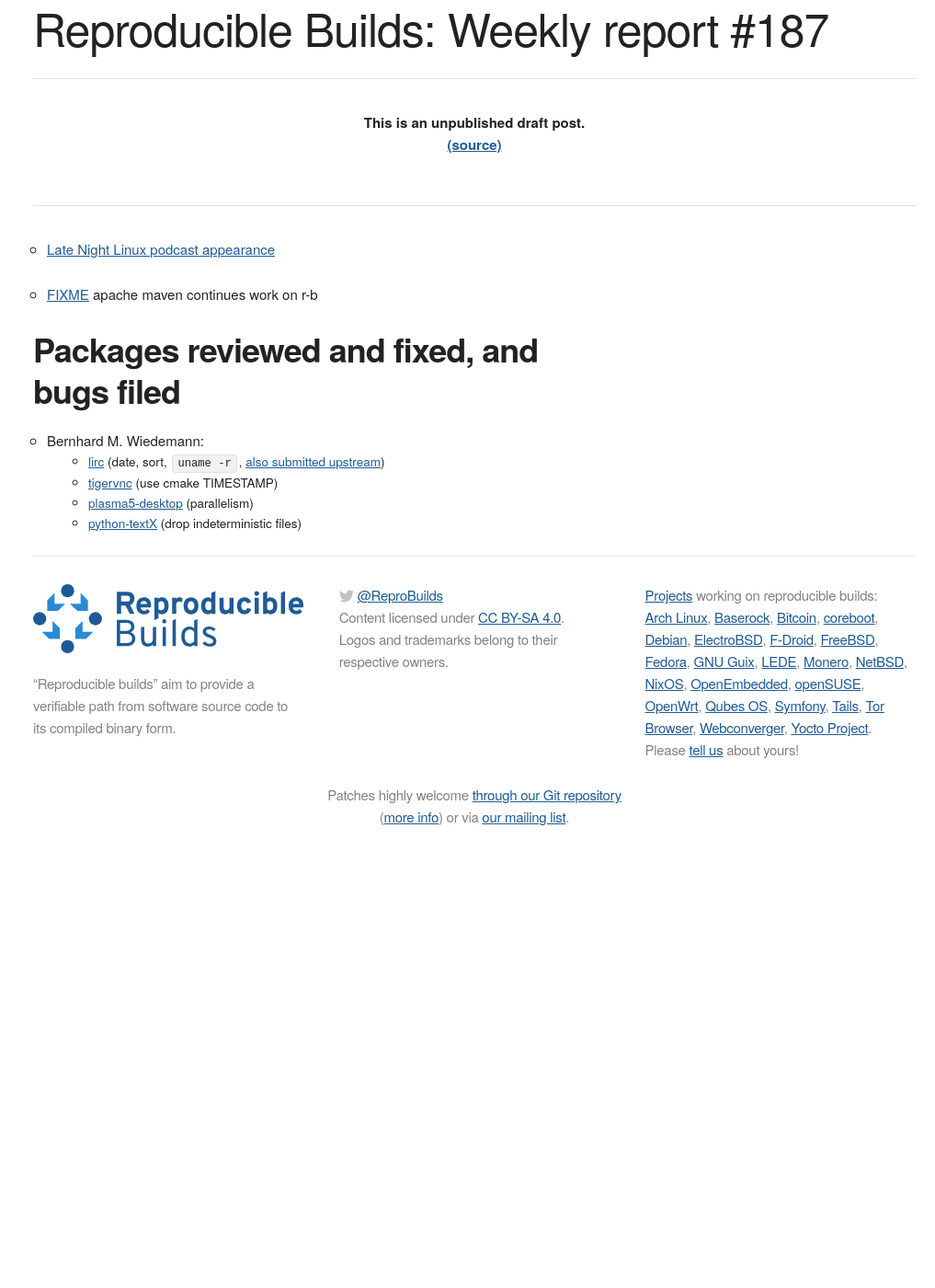
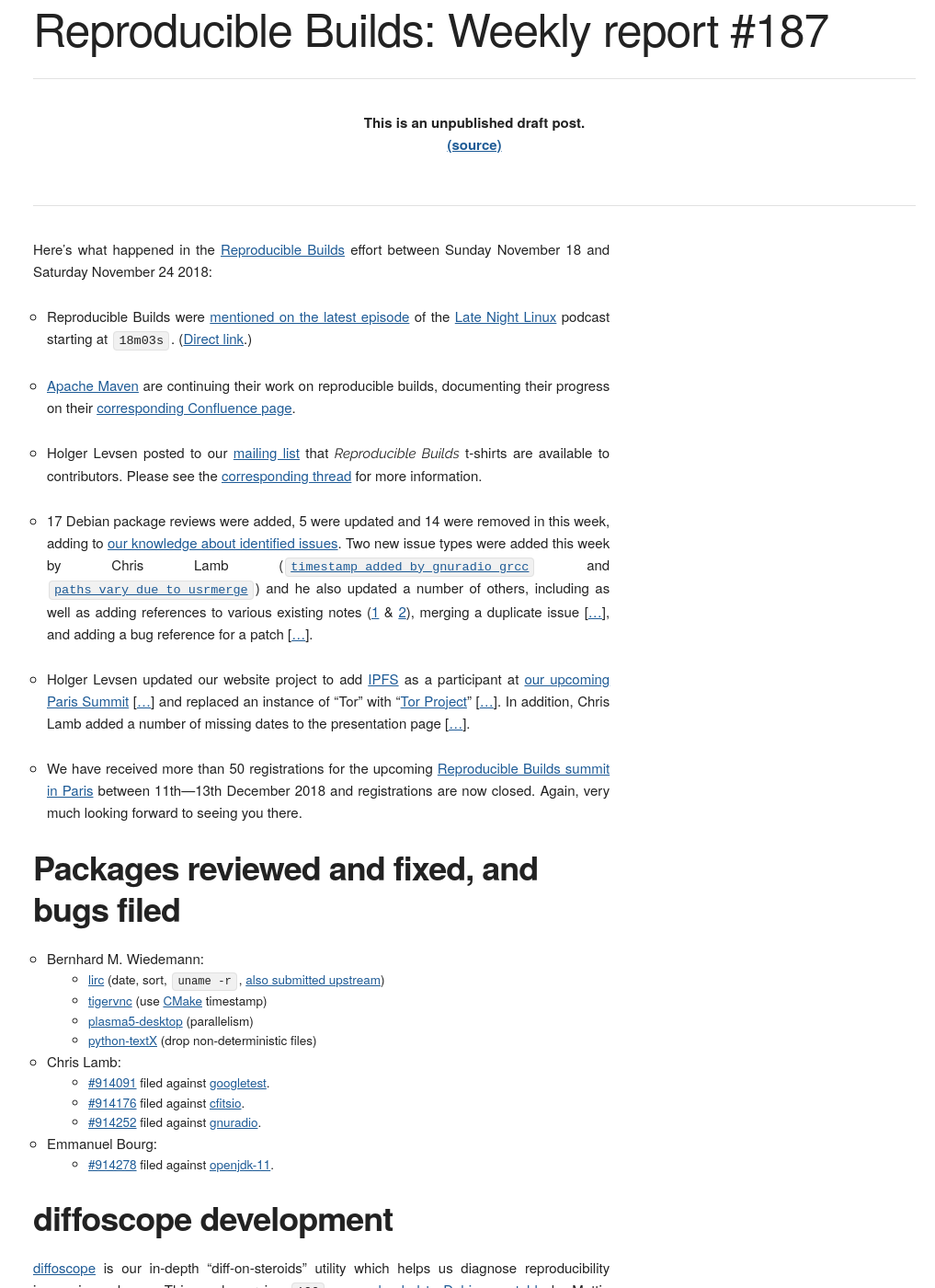
Before and after one commit to prototypefund/reproducible-website, a Jekyll site: the page built from _blog/posts/187.md, in a window 1280 px wide and 1400 px high, scrolled down 190 px. Shown: the whole window at 92% size, without its empty margins (124-1141 px from the left). Built offline with Jekyll 4.4.1, drawn with Linux system fonts in a browser that asks for light colours; some web fonts are replaced; before the commit the page ends 1120 px from its top, so only the background shows below that; some of the changed text lies outside the part shown.

Commit message:
187: Initial draft.

```diff
--- a/_blog/posts/187.md
+++ b/_blog/posts/187.md
@@ -3,15 +3,68 @@
 week: 187
 ---
 
-* [Late Night Linux podcast appearance](https://pca.st/He12#t=18m03s)
+Here's what happened in the [Reproducible Builds](https://reproducible-builds.org) effort between Sunday November 18 and Saturday November 24 2018:
 
-* [FIXME](https://cwiki.apache.org/confluence/pages/viewpage.action?pageId=74682318) apache maven continues work on r-b
+* Reproducible Builds were [mentioned on the latest episode](https://latenightlinux.com/late-night-linux-episode-50/) of the [Late Night Linux](https://bitbucket.org/mstrobel/procyon) podcast starting at `18m03s`. ([Direct link](https://pca.st/He12#t=18m03s).)
+
+* [Apache Maven](https://maven.apache.org/) are continuing their work on reproducible builds, documenting their progress on their [corresponding Confluence page](https://cwiki.apache.org/confluence/pages/viewpage.action?pageId=74682318).
+
+* Holger Levsen posted to our [mailing list](https://lists.reproducible-builds.org/pipermail/rb-general/) that *Reproducible Builds* t-shirts are available to contributors. Please see the [corresponding thread](https://lists.reproducible-builds.org/pipermail/rb-general/2018-November/001266.html) for more information.
+
+* 17 Debian package reviews were added, 5 were updated and 14 were removed in this week, adding to [our knowledge about identified issues](https://tests.reproducible-builds.org/debian/index_issues.html). Two new issue types were added this week by Chris Lamb ([`timestamp_added_by_gnuradio_grcc`](https://salsa.debian.org/reproducible-builds/reproducible-notes/commit/adf7ef93) and [`paths_vary_due_to_usrmerge`](https://salsa.debian.org/reproducible-builds/reproducible-notes/commit/9ee46a4d)) and he also updated a number of others, including as well as adding references to various existing notes ([1](https://salsa.debian.org/reproducible-builds/reproducible-notes/commit/e2b6bea3) & [2](https://salsa.debian.org/reproducible-builds/reproducible-notes/commit/0ea3da74)), merging a duplicate issue [[...](https://salsa.debian.org/reproducible-builds/reproducible-notes/commit/c95d34e7)], and adding a bug reference for a patch [[...](https://salsa.debian.org/reproducible-builds/reproducible-notes/commit/6e9c5774)].
+
+* Holger Levsen updated our website project to add [IPFS](https://ipfs.io/) as a participant at [our upcoming Paris Summit](https://reproducible-builds.org/events/paris2018/) [[...](https://salsa.debian.org/reproducible-builds/reproducible-website/commit/c6166c7)] and replaced an instance of "Tor" with "[Tor Project](https://www.torproject.org/)" [[...](https://salsa.debian.org/reproducible-builds/reproducible-website/commit/67c74fb)]. In addition, Chris Lamb added a number of missing dates to the presentation page [[...](https://salsa.debian.org/reproducible-builds/reproducible-website/commit/04d82dd)].
+
+* We have received more than 50 registrations for the upcoming [Reproducible Builds summit in Paris](https://reproducible-builds.org/events/paris2018/) between 11th—13th December 2018 and registrations are now closed. Again, very much looking forward to seeing you there.
 
 Packages reviewed and fixed, and bugs filed
 -------------------------------------------
 
 * Bernhard M. Wiedemann:
     * [lirc](https://build.opensuse.org/request/show/649983) (date, sort, `uname -r`, [also submitted upstream](https://sourceforge.net/p/lirc/git/merge-requests/36/))
-    * [tigervnc](https://github.com/TigerVNC/tigervnc/pull/765) (use cmake TIMESTAMP)
+    * [tigervnc](https://github.com/TigerVNC/tigervnc/pull/765) (use [CMake](https://cmake.org/) timestamp)
     * [plasma5-desktop](https://phabricator.kde.org/D17076) (parallelism)
-    * [python-textX](https://build.opensuse.org/request/show/651138) (drop indeterministic files)
+    * [python-textX](https://build.opensuse.org/request/show/651138) (drop non-deterministic files)
+
+* Chris Lamb:
+    * [#914091](https://bugs.debian.org/914091) filed against [googletest](https://tracker.debian.org/pkg/googletest).
+    * [#914176](https://bugs.debian.org/914176) filed against [cfitsio](https://tracker.debian.org/pkg/cfitsio).
+    * [#914252](https://bugs.debian.org/914252) filed against [gnuradio](https://tracker.debian.org/pkg/gnuradio).
+
+* Emmanuel Bourg:
+    * [#914278](https://bugs.debian.org/914278) filed against [openjdk-11](https://tracker.debian.org/pkg/openjdk-11).
+
+
+diffoscope development
+----------------------
+
+[diffoscope](https://diffoscope.org/) is our in-depth "diff-on-steroids" utility which helps us diagnose reproducibility issues in packages. This week, version `106` was [uploaded to Debian unstable](https://tracker.debian.org/news/1005294/accepted-diffoscope-106-source-into-unstable/) by Mattia Rizzolo. It [included contributions already covered in previous weeks](https://salsa.debian.org/reproducible-builds/diffoscope/commits/106) as well as new ones by Mattia Rizzolo:
+
+* Override the new [Lintian](https://lintian.debian.org/)'s [public-upstream-key-in-native-package](https://lintian.debian.org/tags/public-upstream-key-in-native-package.html) tag. [[...](https://salsa.debian.org/reproducible-builds/diffoscope/commit/2059195)]
+* Temporary disable `Depends:` on [Gnumeric](http://www.gnumeric.org/) and [Procyon](https://bitbucket.org/mstrobel/procyon) as they are RC buggy. [[...](https://salsa.debian.org/reproducible-builds/diffoscope/commit/de13715)]
+
+
+
+Test framework development
+--------------------------
+
+There were a large number of updates to our [Jenkins](https://jenkins.io/)-based testing framework that powers [tests.reproducible-builds.org](tests.reproducible-builds.org) this week, including:
+
+* Chris Lamb:
+    * Add support for calculating a [PureOS](https://www.pureos.net/) package set. [[...](https://salsa.debian.org/qa/jenkins.debian.net/commit/9507efe7)]
+* Eli Schwartz:
+    * Provide an even-better explanation for a `sed(1)` command in the [Archlinux](https://www.archlinux.org/) support. [[...](https://salsa.debian.org/qa/jenkins.debian.net/commit/7798c4bd)]
+* Holger Levsen:
+    * Explicitly also install [GnuPG](https://www.gnupg.org/). [[...](https://salsa.debian.org/qa/jenkins.debian.net/commit/d623d03c)]
+    * Perform some node maintenance. [[...](https://salsa.debian.org/qa/jenkins.debian.net/commit/f21b8c49)]
+* Jelle van der Waa:
+    * Set `LANG/LC_ALL` in build 1 in the Archlinux support. [[...](https://salsa.debian.org/qa/jenkins.debian.net/commit/44c3eb6c)]
+* Niko Tyni:
+    * Fix the [umask](https://en.wikipedia.org/wiki/Umask) information on the "[Variations tested](https://tests.reproducible-builds.org/debian/index_variations.html)" page. [[...](https://salsa.debian.org/qa/jenkins.debian.net/commit/1eaad5b0)]
+* Simon McVittie:
+    * Disable the [merged /usr functionality](https://wiki.debian.org/UsrMerge]) in the base Debian tarball. [[...](https://salsa.debian.org/qa/jenkins.debian.net/commit/dd78d2cd)]
+
+
+---
+
+This week's edition was written by Bernhard M. Wiedemann, Chris Lamb & reviewed by a bunch of Reproducible Builds folks on IRC & the mailing lists.
```
